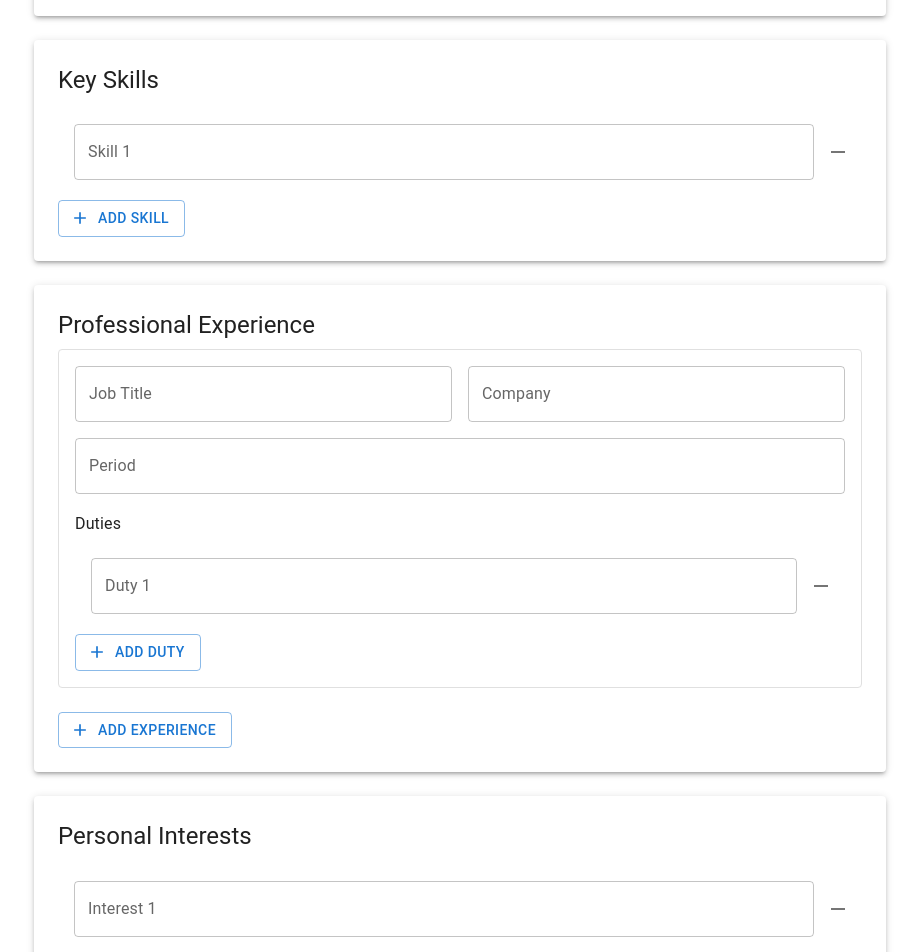
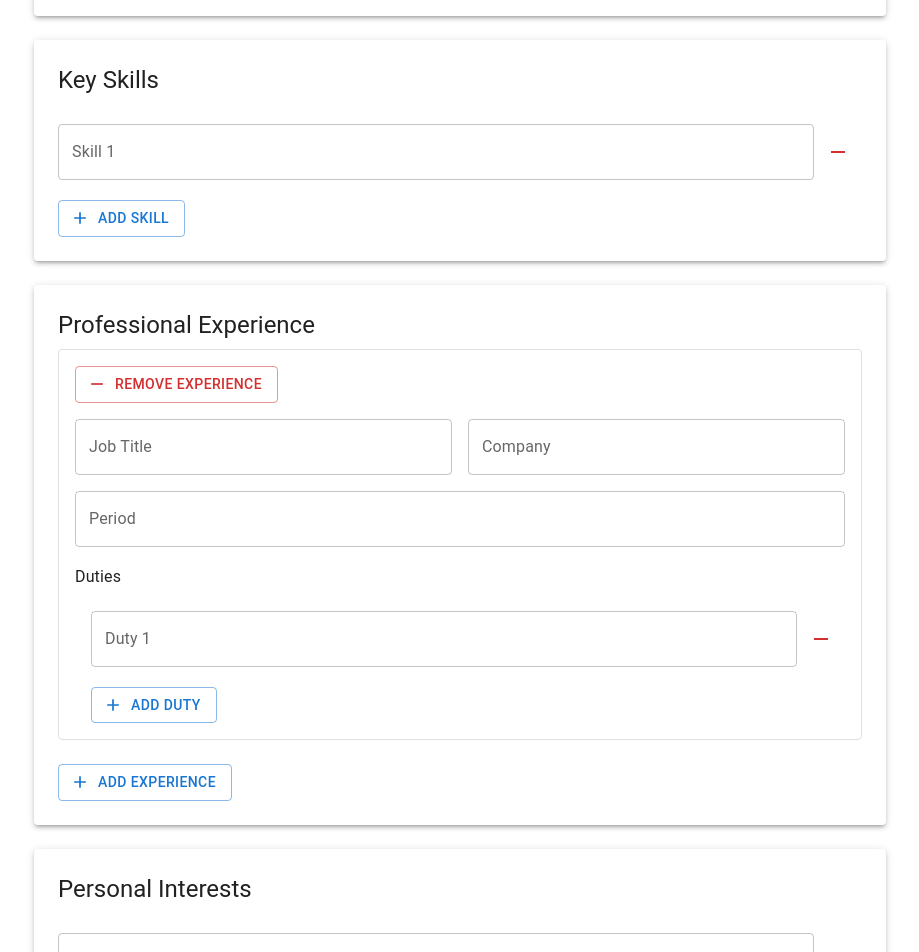
Before and after one commit to o4f6bgpac3/cv-builder, a React (Create React App) app in the folder frontend/: page / in a window 1280 px wide. Shown: the part 600-1552 px from the top of the page, without its empty margins (180-1099 px from the left). Built offline with nearby package versions, Linux system fonts and the light colour scheme.

Commit message:
CV Preview

```diff
--- a/frontend/src/App.js
+++ b/frontend/src/App.js
@@ -1,32 +1,39 @@
 import React, { useState, useCallback, useRef } from 'react';
 import {
-  TextField, Button, Container, Typography, Box, IconButton,
-  Paper, Grid, List, ListItem, ListItemText, ListItemSecondaryAction
+  TextField,
+  Button,
+  Container,
+  Typography,
+  Box,
+  IconButton,
+  Paper,
+  Grid,
+  List,
+  ListItem,
+  ListItemText,
+  ListItemSecondaryAction,
+  DialogContent,
+  Dialog,
+  DialogActions,
+  DialogTitle,
 } from '@mui/material';
 import { Add as AddIcon, Remove as RemoveIcon } from '@mui/icons-material';
 import { library } from '@fortawesome/fontawesome-svg-core';
 import { faCircleCheck } from '@fortawesome/free-regular-svg-icons';
+import { DownloadIcon } from 'lucide-react';
 
 library.add(faCircleCheck);
 
 const CVBuilder = () => {
   const [cvData, setCvData] = useState({
-    name: '',
-    address: '',
-    phone1: '',
-    phone2: '',
-    email: '',
-    statement: '',
-    skills: [
-      '',
-    ],
-    experience: [
-      { title: '', company: '', period: '', duties: [
-        '',
-      ] },
-    ],
-    interests: [''],
+    name: '', address: '', phone1: '', phone2: '', email: '', statement: '', skills: [''], experience: [{
+      title: '', company: '', period: '', duties: [''],
+    }], interests: [''],
   });
+
+  const [pdfUrl, setPdfUrl] = useState(null);
+  const [openPdfDialog, setOpenPdfDialog] = useState(false);
+  const iframeRef = useRef(null);
 
   const fileInputRef = useRef(null);
 
@@ -101,30 +108,16 @@ const CVBuilder = () => {
       }
 
       const response = await fetch(`${prefix}/api/generate-pdf`, {
-        method: 'POST',
-        headers: {
+        method: 'POST', headers: {
           'Content-Type': 'application/json',
-        },
-        body: JSON.stringify(cvData),
+        }, body: JSON.stringify(cvData),
       });
 
       if (response.ok) {
         const data = await response.json();
         const pdfContent = `data:application/pdf;base64,${data.pdf}`;
-        const baseName = cvData.name.replace(/\s+/g, '_');
-
-        // For desktop browsers
-        if (!/Android|webOS|iPhone|iPad|iPod|BlackBerry|IEMobile|Opera Mini/i.test(navigator.userAgent)) {
-          const link = document.createElement('a');
-          link.href = pdfContent;
-          link.download = `${baseName}_CV.pdf`;
-          document.body.appendChild(link);
-          link.click();
-          document.body.removeChild(link);
-        } else {
-          // For mobile browsers
-          window.open(pdfContent, '_blank');
-        }
+        setPdfUrl(pdfContent);
+        setOpenPdfDialog(true);
       } else {
         console.error('Failed to generate PDF:', response.statusText);
         alert('Failed to generate PDF. Please try again.');
@@ -134,6 +127,19 @@ const CVBuilder = () => {
       alert('An error occurred while generating the PDF. Please try again.');
     }
   }, [cvData]);
+
+  const handleClosePdfDialog = () => {
+    setOpenPdfDialog(false);
+  };
+
+  const handleDownload = () => {
+    const link = document.createElement('a');
+    link.href = pdfUrl;
+    link.download = `${cvData.name.replace(/\s+/g, '_')}_CV.pdf`;
+    document.body.appendChild(link);
+    link.click();
+    document.body.removeChild(link);
+  };
 
   const exportJSON = useCallback(() => {
     const json = JSON.stringify(cvData, null, 2);
@@ -158,16 +164,15 @@ const CVBuilder = () => {
     }
   }, []);
 
-  return (
-    <Container maxWidth="md">
+  return (<Container maxWidth="md">
     <Box my={4}>
-        <Box display='flex' justifyContent='space-between' mb={2}>
+      <Box display="flex" justifyContent="space-between" mb={2}>
         <Typography variant="h4" component="h1">
           CV Builder
         </Typography>
         <Button
           variant="outlined"
-            size='small'
+          size="small"
           color="info"
           onClick={() => fileInputRef.current.click()}
         >
@@ -181,7 +186,6 @@ const CVBuilder = () => {
           onChange={importJSON}
         />
       </Box>
-
 
       <Paper elevation={3} sx={{ p: 3, mb: 3 }}>
         <Typography variant="h5" gutterBottom>Personal Information</Typography>
@@ -244,27 +248,27 @@ const CVBuilder = () => {
 
       <Paper elevation={3} sx={{ p: 3, mb: 3 }}>
         <Typography variant="h5" gutterBottom>Key Skills</Typography>
+        {cvData.skills.length > 0 &&
           <List>
             {cvData.skills.map((skill, index) => (
-              <ListItem key={index}>
+              <ListItem sx={{ pl: 0 }} key={index}>
                 <ListItemText
-                  primary={
-                    <TextField
+                  primary={<TextField
                     fullWidth
                     label={`Skill ${index + 1}`}
                     value={skill}
                     onChange={(e) => handleChange('skills', index, null, e.target.value)}
-                    />
-                  }
+                  />}
                 />
                 <ListItemSecondaryAction>
-                  <IconButton edge="end" onClick={() => removeField('skills', index)}>
+                  <IconButton edge="end" color="error" onClick={() => removeField('skills', index)}>
                     <RemoveIcon />
                   </IconButton>
                 </ListItemSecondaryAction>
               </ListItem>
             ))}
           </List>
+        }
         <Button
           startIcon={<AddIcon />}
           onClick={() => addField('skills')}
@@ -278,6 +282,15 @@ const CVBuilder = () => {
         <Typography variant="h5" gutterBottom>Professional Experience</Typography>
         {cvData.experience.map((exp, index) => (
           <Box key={index} mb={3} p={2} border={1} borderColor="grey.300" borderRadius={1}>
+            <Button
+              startIcon={<RemoveIcon />}
+              onClick={() => removeField('experience', index)}
+              variant="outlined"
+              color="error"
+              sx={{ display: 'flex', mb: 2 }}
+            >
+              Remove Experience
+            </Button>
             <Grid container spacing={2}>
               <Grid item xs={12} sm={6}>
                 <TextField
@@ -306,11 +319,9 @@ const CVBuilder = () => {
             </Grid>
             <Typography variant="subtitle1" mt={2}>Duties</Typography>
             <List>
-                {exp.duties.map((duty, dutyIndex) => (
-                  <ListItem key={dutyIndex}>
+              {exp.duties.map((duty, dutyIndex) => (<ListItem key={dutyIndex}>
                 <ListItemText
-                      primary={
-                        <TextField
+                  primary={<TextField
                     fullWidth
                     label={`Duty ${dutyIndex + 1}`}
                     value={duty}
@@ -319,26 +330,24 @@ const CVBuilder = () => {
                       newDuties[dutyIndex] = e.target.value;
                       handleChange('experience', index, 'duties', newDuties);
                     }}
-                        />
-                      }
+                  />}
                 />
                 <ListItemSecondaryAction>
-                      <IconButton edge="end" onClick={() => removeDuty(index, dutyIndex)}>
+                  <IconButton edge="end" color="error" onClick={() => removeDuty(index, dutyIndex)}>
                     <RemoveIcon />
                   </IconButton>
                 </ListItemSecondaryAction>
-                  </ListItem>
-                ))}
+              </ListItem>))}
             </List>
             <Button
               startIcon={<AddIcon />}
               onClick={() => addDuty(index)}
               variant="outlined"
+              sx={{ ml: 2 }}
             >
               Add Duty
             </Button>
-            </Box>
-          ))}
+          </Box>))}
         <Button
           startIcon={<AddIcon />}
           onClick={() => addField('experience', true)}
@@ -350,27 +359,27 @@ const CVBuilder = () => {
 
       <Paper elevation={3} sx={{ p: 3, mb: 3 }}>
         <Typography variant="h5" gutterBottom>Personal Interests</Typography>
+        {cvData.interests.length > 0 &&
           <List>
             {cvData.interests.map((interest, index) => (
-              <ListItem key={index}>
+              <ListItem key={index} sx={{ pl: 0 }}>
                 <ListItemText
-                  primary={
-                    <TextField
+                  primary={<TextField
                     fullWidth
                     label={`Interest ${index + 1}`}
                     value={interest}
                     onChange={(e) => handleChange('interests', index, null, e.target.value)}
-                    />
-                  }
+                  />}
                 />
                 <ListItemSecondaryAction>
-                  <IconButton edge="end" onClick={() => removeField('interests', index)}>
+                  <IconButton edge="end" color="error" onClick={() => removeField('interests', index)}>
                     <RemoveIcon />
                   </IconButton>
                 </ListItemSecondaryAction>
               </ListItem>
             ))}
           </List>
+        }
         <Button
           startIcon={<AddIcon />}
           onClick={() => addField('interests')}
@@ -380,14 +389,14 @@ const CVBuilder = () => {
         </Button>
       </Paper>
 
-        <Box display='flex' mt={4}>
+      <Box display="flex" mt={4}>
         <Button
           variant="contained"
           color="primary"
           onClick={generatePDF}
           sx={{ mr: 2 }}
         >
-            Download CV (PDF)
+          Preview
         </Button>
         <Button
           variant="contained"
@@ -397,9 +406,36 @@ const CVBuilder = () => {
           Export Data (JSON)
         </Button>
       </Box>
+
+      <Dialog
+        open={openPdfDialog}
+        onClose={handleClosePdfDialog}
+        fullScreen
+      >
+        <DialogTitle>
+          <Box display="flex" justifyContent="space-between">
+            <Box>Your CV Preview</Box>
+            <Button startIcon={<DownloadIcon />} onClick={handleDownload} color="secondary" variant="contained">
+              Download
+            </Button>
           </Box>
-    </Container>
-  );
+        </DialogTitle>
+        <DialogContent>
+          <iframe
+            ref={iframeRef}
+            src={pdfUrl}
+            style={{ width: '100%', height: '100%', border: 'none' }}
+            title={`${cvData.name}'s CV`}
+          />
+        </DialogContent>
+        <DialogActions>
+          <Button onClick={handleClosePdfDialog} color="primary" variant="contained" sx={{ mb: 1, mr: 2 }}>
+            Close Preview
+          </Button>
+        </DialogActions>
+      </Dialog>
+    </Box>
+  </Container>);
 };
 
 export default CVBuilder;
```
Also changed, not shown: 2 other files (tests, documents, lock files or other folders). Lines whose indentation alone changed are shown as unchanged.
